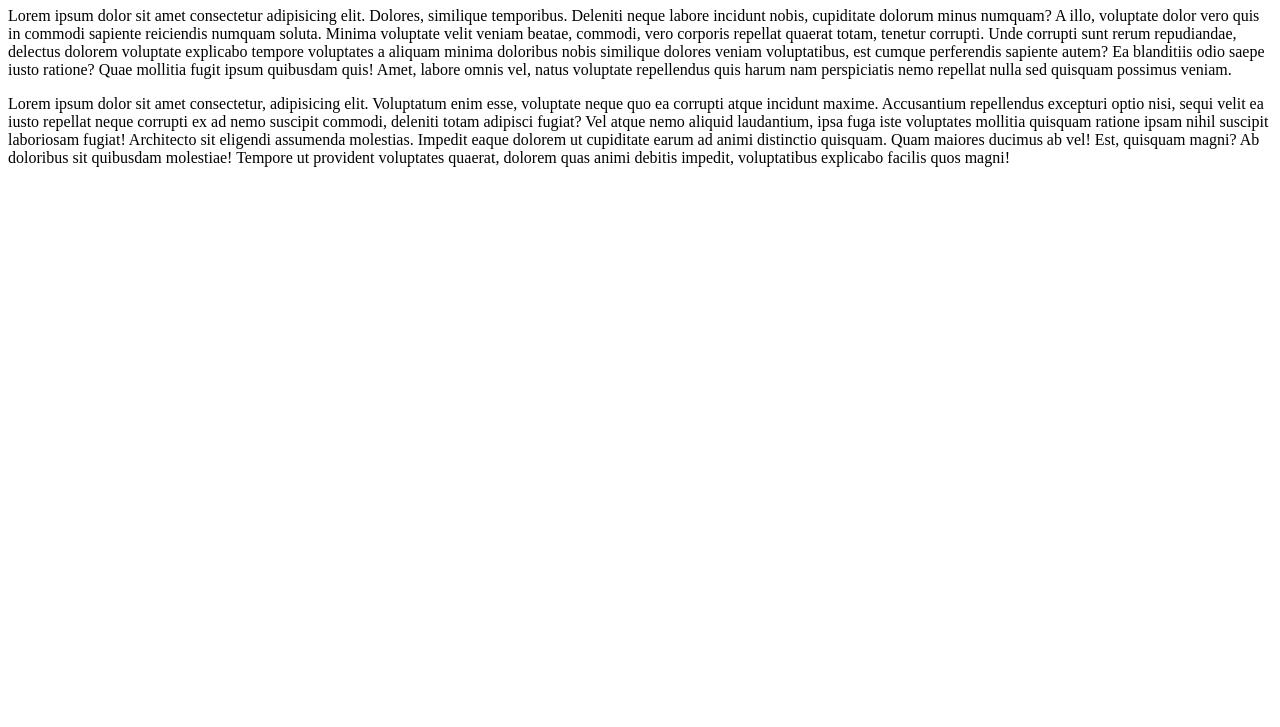
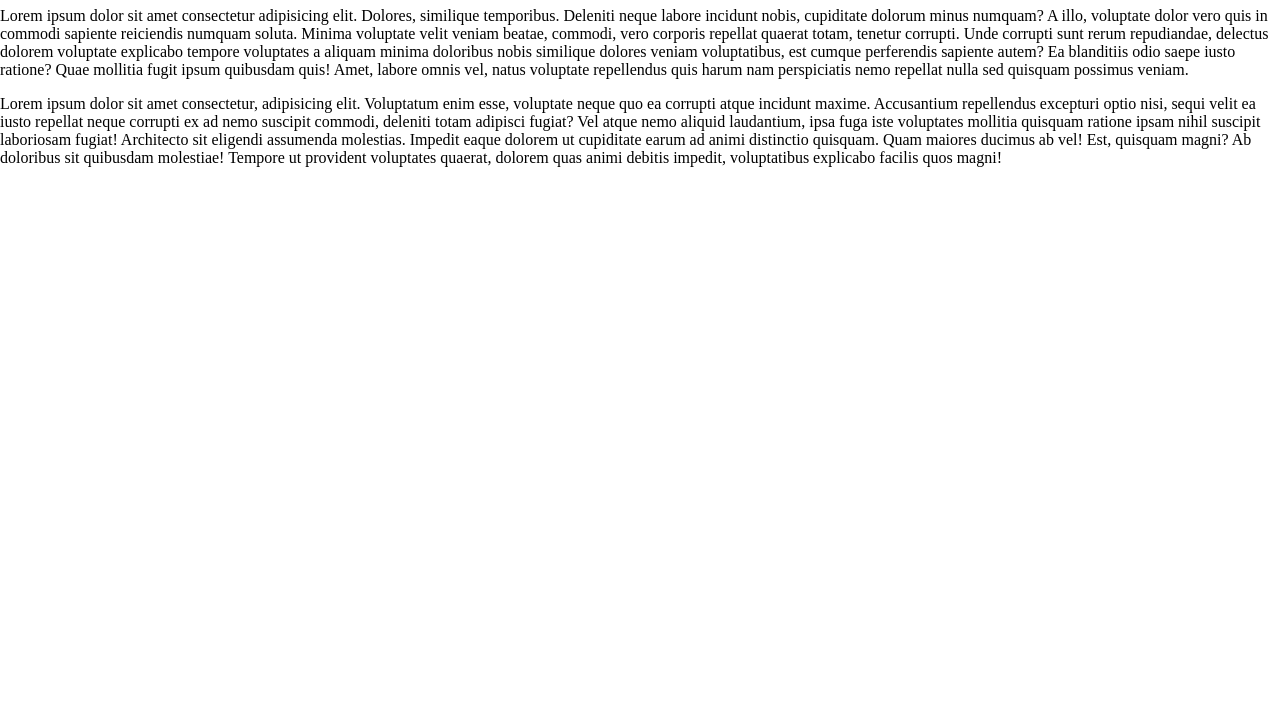
Before and after one commit to zeroboycoder/git_batch_3, a plain HTML site: page index.html in a window 1280 px wide. Shown: the part 73-800 px from the top of the page. Drawn offline with Linux system fonts and the light colour scheme.

Commit message:
Add css and js file

```diff
--- /dev/null
+++ b/app.js
@@ -0,0 +1 @@
+console.log("hello world");
--- a/index.html
+++ b/index.html
@@ -5,6 +5,7 @@
     <meta http-equiv="X-UA-Compatible" content="IE=edge" />
     <meta name="viewport" content="width=device-width, initial-scale=1.0" />
     <title>Git Workshop (Batch-3)</title>
+    <link rel="stylesheet" href="./style.css" />
   </head>
   <body>
     <h1>Hello World</h1>
@@ -35,5 +36,7 @@
       quaerat, dolorem quas animi debitis impedit, voluptatibus explicabo
       facilis quos magni!
     </p>
+
+    <script src="./app.js"></script>
   </body>
 </html>
--- /dev/null
+++ b/style.css
@@ -0,0 +1,4 @@
+body {
+  padding: 0;
+  margin: 0;
+}
```
